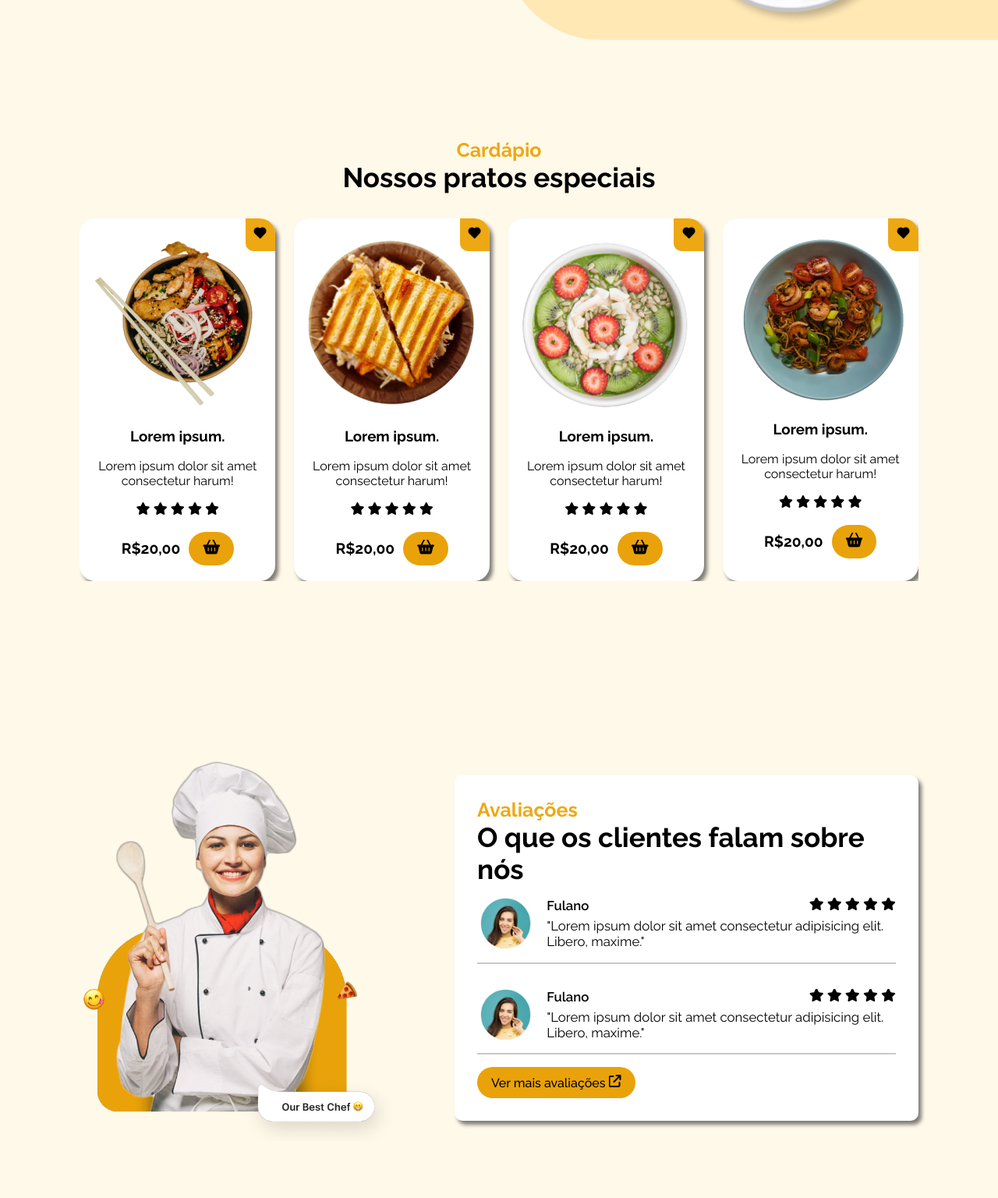
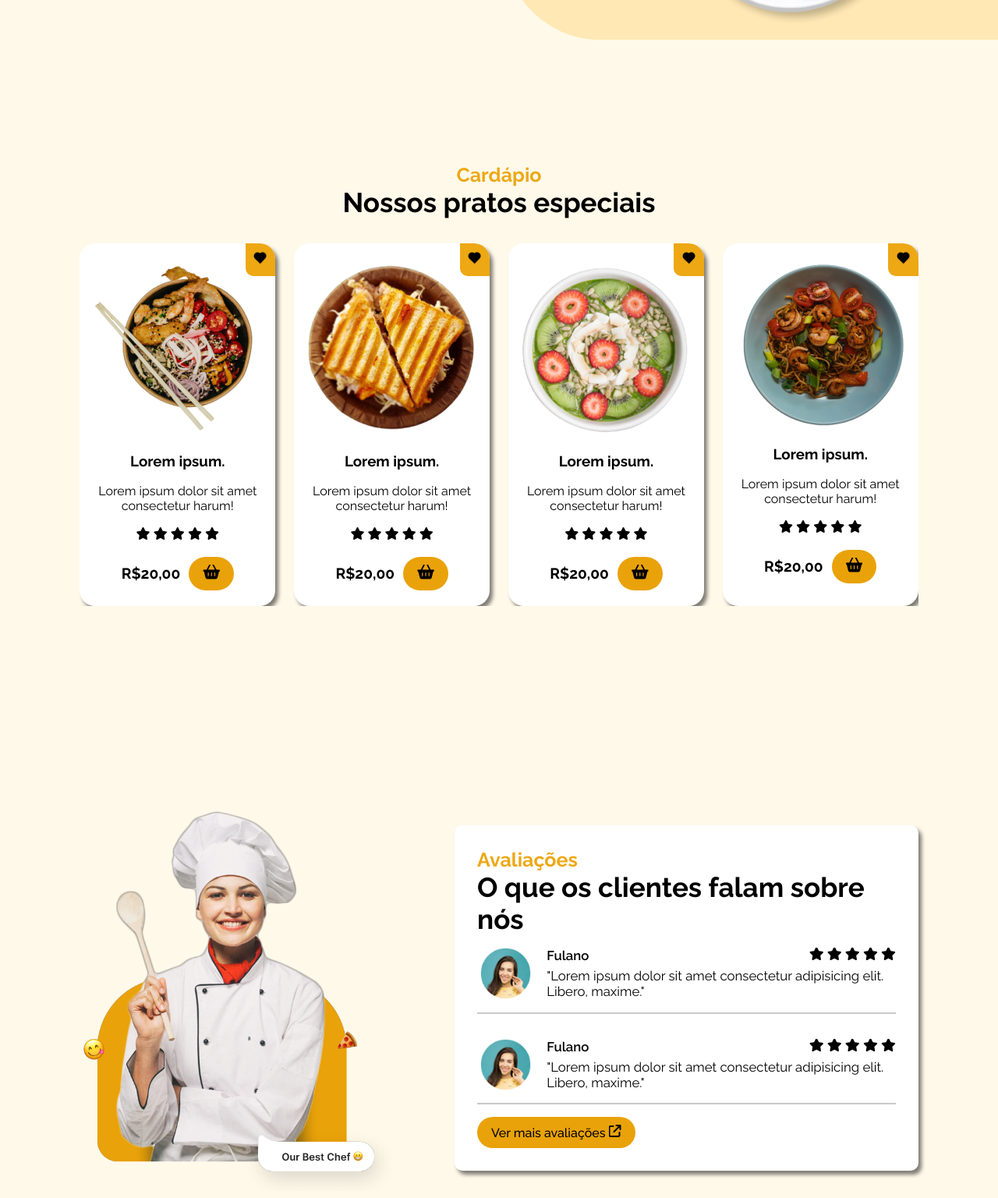
Before and after one commit to luismrtns/landing-page-responsiva, a plain HTML site: page index.html in a window 1280 px wide. Shown: the part 744-2280 px from the top of the page at 78% size. Drawn offline with nearby package versions, Linux system fonts and the light colour scheme.

Commit message:
mudei o margin

```diff
--- a/css/estilo.css
+++ b/css/estilo.css
@@ -197,6 +197,7 @@ section{
   align-items: center;
   justify-content: center;
   min-height: 100vh;
+  margin: 2rem 0;
 }
 
 .section-title{
@@ -278,6 +279,7 @@ section{
   align-items: center;
   justify-content: center;
   gap: 5rem;
+  margin: 2rem 0;
 }
 
 #avalia .img-chef{
--- a/css/responsive.css
+++ b/css/responsive.css
@@ -101,9 +101,9 @@
     font-size: .9rem;
   }
 
-  .prato{
+  /* .prato{
     box-shadow: none;
-  }
+  } */
 
   #avalia_content{
     box-shadow: none;
```
